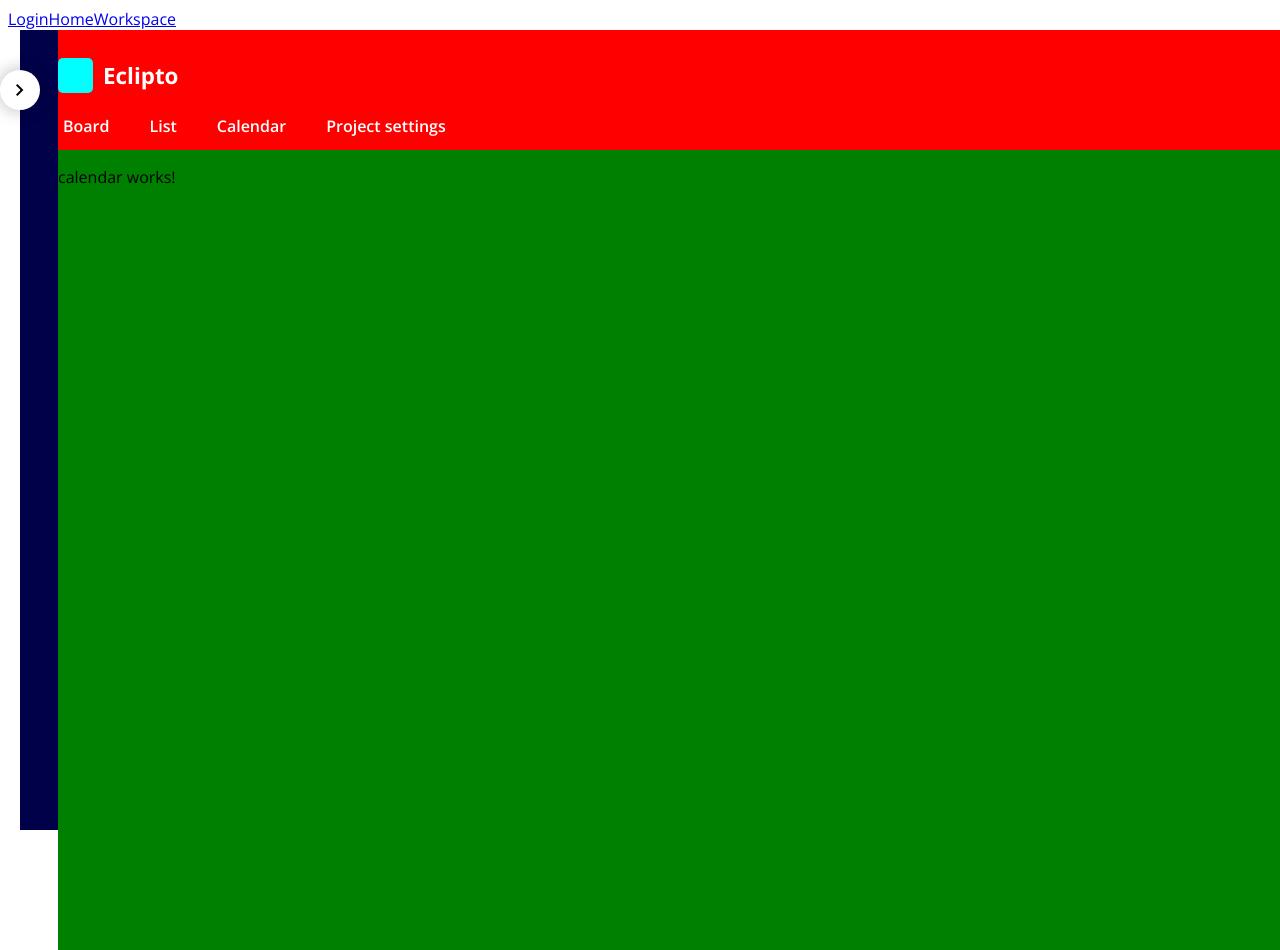
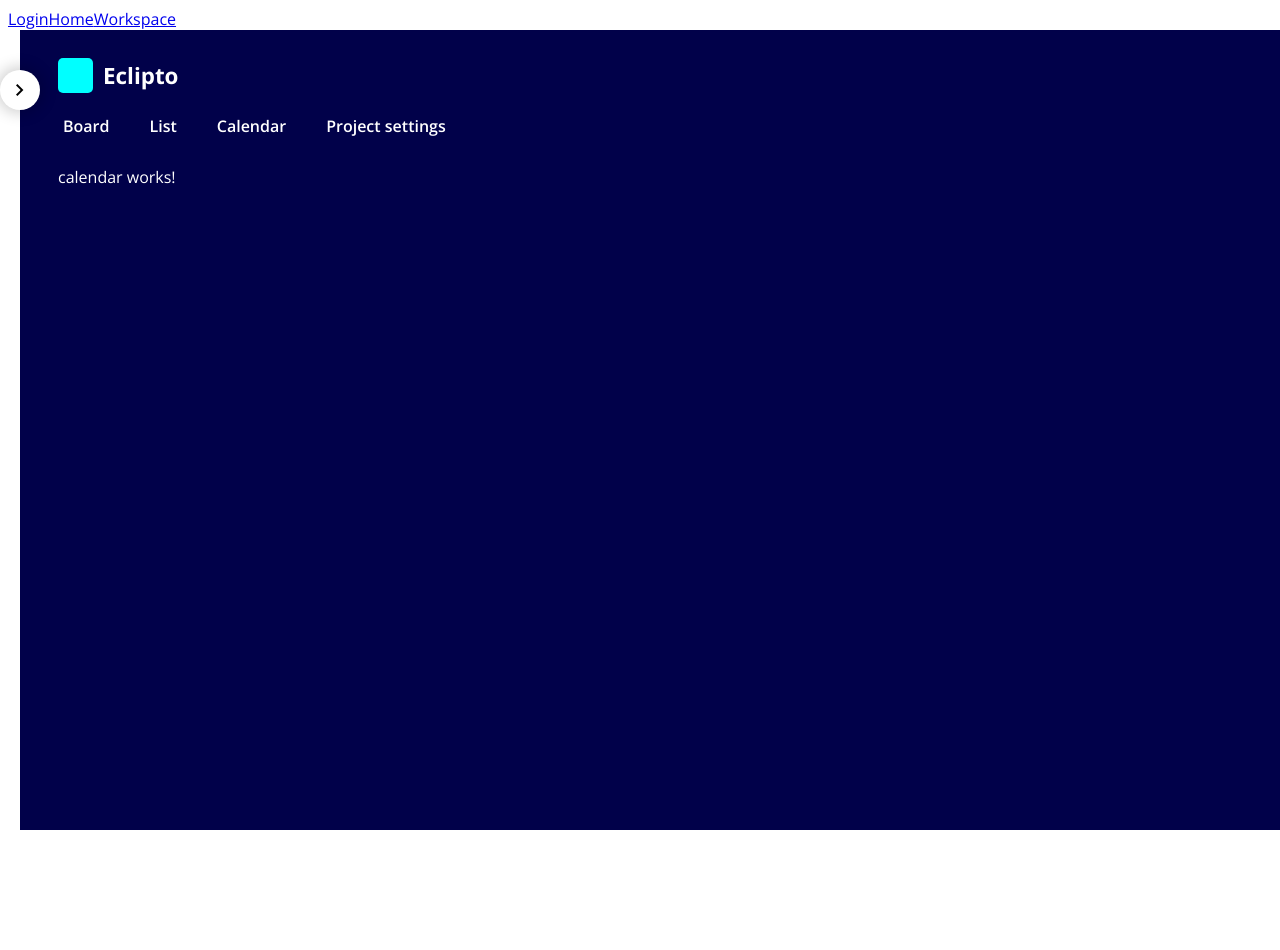
Before and after one commit to solurion-team/eclipto-frontend, an Angular app: page /workspace/1/project/1/calendar in a window 1280 px wide. Shown: the top 950 px of the page. Built offline with nearby package versions, Linux system fonts and the light colour scheme.

Commit message:
mikro-chandge

```diff
--- a/src/app/workspace/project/calendar/calendar.component.css
+++ b/src/app/workspace/project/calendar/calendar.component.css
@@ -0,0 +1,3 @@
+p {
+  color: white;
+}
--- a/src/app/workspace/project/project.component.css
+++ b/src/app/workspace/project/project.component.css
@@ -7,7 +7,7 @@
 }
 
 .background-for-project {
-  background-color: red;
+  /*background-color: red;*/
   height: 100px;
   transition: transform 0.5s ease-in-out;
   display: flex;
@@ -18,7 +18,7 @@
 
 .project-workspace {
   height: 800px;
-  background-color: green;
+  /*background-color: green;*/
 }
 
 .active {
--- a/src/app/workspace/project/settings/settings.component.css
+++ b/src/app/workspace/project/settings/settings.component.css
@@ -0,0 +1,3 @@
+p {
+  color: white;
+}
--- a/src/app/workspace/project/task-list/task-list.component.css
+++ b/src/app/workspace/project/task-list/task-list.component.css
@@ -0,0 +1,3 @@
+p {
+  color: white;
+}
--- a/src/app/workspace/sidebar/project-card/project-card.component.css
+++ b/src/app/workspace/sidebar/project-card/project-card.component.css
@@ -2,7 +2,7 @@
   position: relative;
   background-color: transparent;
   border-radius: 5px;
-  min-height: 40px;
+  height: 45px;
   min-width: 200px;
   width: fit-content;
   margin-bottom: 10px;
```
